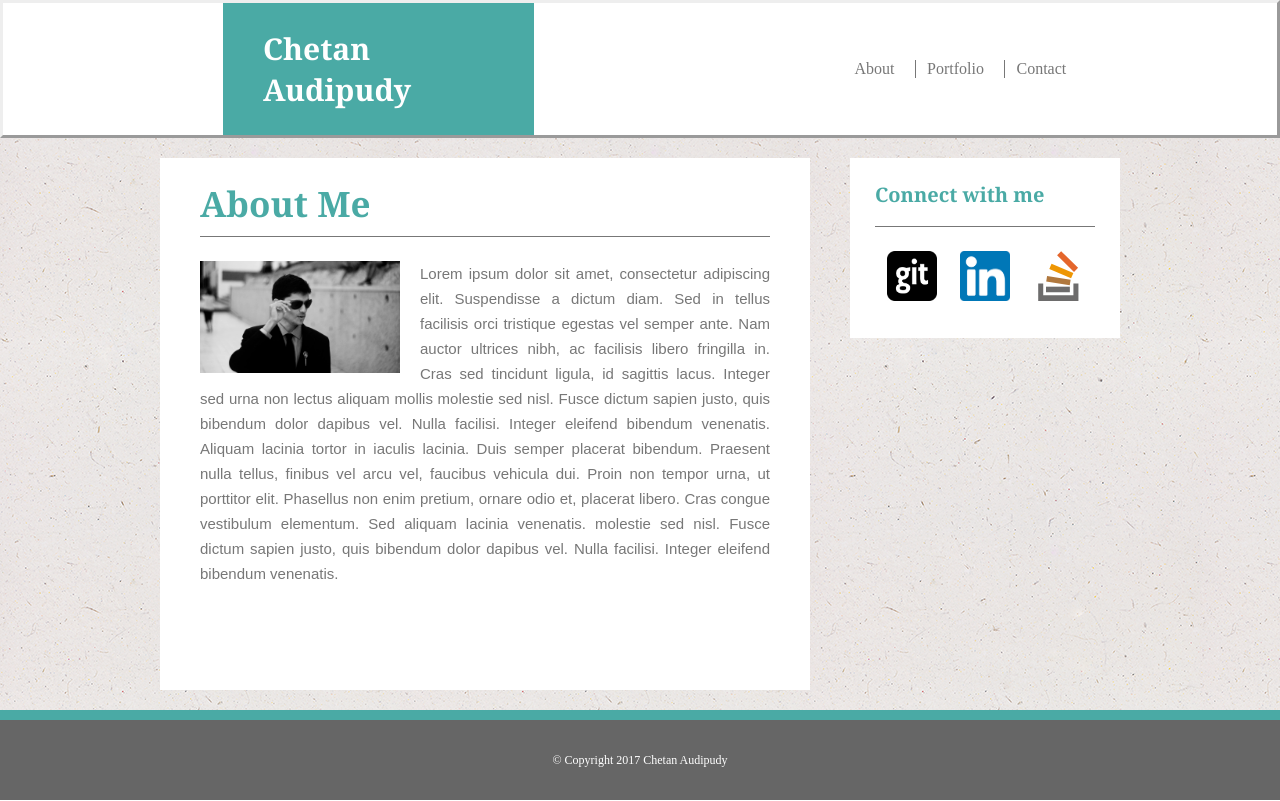
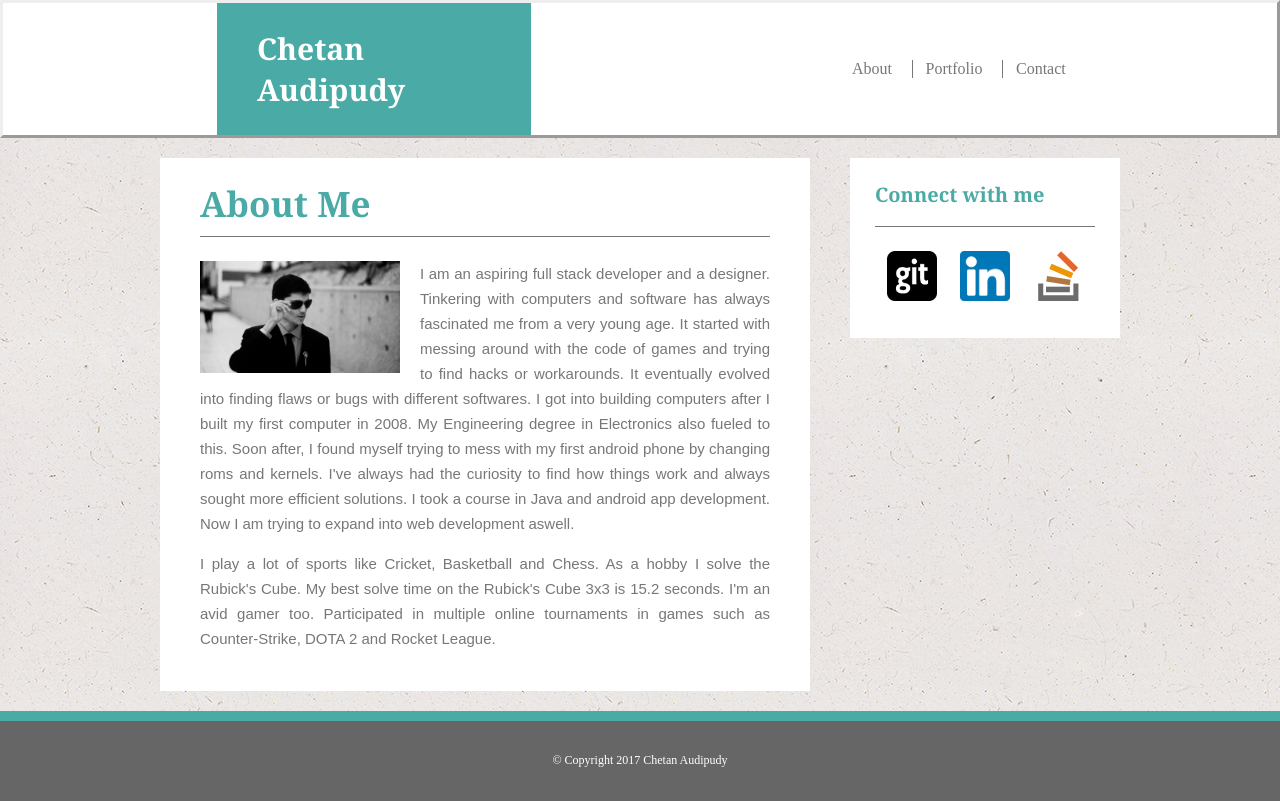
Before and after one commit to ChetanAudipudy/Basic-Portfolio, a plain HTML site: page index.html in a window 1280 px wide. Drawn offline with Linux system fonts and the light colour scheme.

Commit message:
about me paragraph

```diff
--- a/assets/css/style.css
+++ b/assets/css/style.css
@@ -34,7 +34,7 @@ a{
   padding-left: 40px;
   padding-right: 40px;
   color: white;
-  margin-left: 220px;
+  margin-left: 214px;
   margin-right: 180px;
   font-family: 'Georgia', Times, Times New Roman, serif;
 
--- a/assets/css/style2.css
+++ b/assets/css/style2.css
@@ -81,7 +81,7 @@ a{
   display: flex;
   justify-content: center;
   flex: 1;
-  background-image: url(https://github.com/ChetanAudipudy/Basic-Portfolio/blob/master/assets/images/BG.png?raw=truehttps://github.com/ChetanAudipudy/Basic-Portfolio/blob/master/assets/images/BG.png?raw=true)
+  background-image: url(https://github.com/ChetanAudipudy/Basic-Portfolio/blob/master/assets/images/BG.png?raw=true)
 }
 .leftContainer{
     /*background: white;
--- a/index.html
+++ b/index.html
@@ -20,8 +20,8 @@
 		<div class="leftContainer">
 		<h1 class="aboutMe">About Me</h1>
 		<img  class="dp" src="assets/images/DP.jpg" width="200px">
-		<p>Lorem ipsum dolor sit amet, consectetur adipiscing elit. Suspendisse a dictum diam. Sed in tellus facilisis orci tristique egestas vel semper ante. Nam auctor ultrices nibh, ac facilisis libero fringilla in. Cras sed tincidunt ligula, id sagittis lacus. Integer sed urna non lectus aliquam mollis molestie sed nisl. Fusce dictum sapien justo, quis bibendum dolor dapibus vel. Nulla facilisi. Integer eleifend bibendum venenatis. Aliquam lacinia tortor in iaculis lacinia. Duis semper placerat bibendum. Praesent nulla tellus, finibus vel arcu vel, faucibus vehicula dui. Proin non tempor urna, ut porttitor elit. Phasellus non enim pretium, ornare odio et, placerat libero. Cras congue vestibulum elementum. Sed aliquam lacinia venenatis.
-		molestie sed nisl. Fusce dictum sapien justo, quis bibendum dolor dapibus vel. Nulla facilisi. Integer eleifend bibendum venenatis. </p>
+		<p>I am an aspiring full stack developer and a designer. Tinkering with computers and software has always fascinated me from a very young age. It started with messing around with the code of games and trying to find hacks or workarounds. It eventually evolved into finding flaws or bugs with different softwares. I got into building computers after I built my first computer in 2008. My Engineering degree in Electronics also fueled to this. Soon after, I found myself trying to mess with my first android phone by changing roms and kernels. I've always had the curiosity to find how things work and always sought more efficient solutions. I took a course in Java and android app development. Now I am trying to expand into web development aswell. </p>
+		<p>I play a lot of sports like Cricket, Basketball and Chess. As a hobby I solve the Rubick's Cube. My best solve time on the Rubick's Cube 3x3 is 15.2 seconds. I'm an avid gamer too. Participated in multiple online tournaments in games such as Counter-Strike, DOTA 2 and Rocket League. </p>
 
 		</div>
 		<div class="rightContainer">
```
